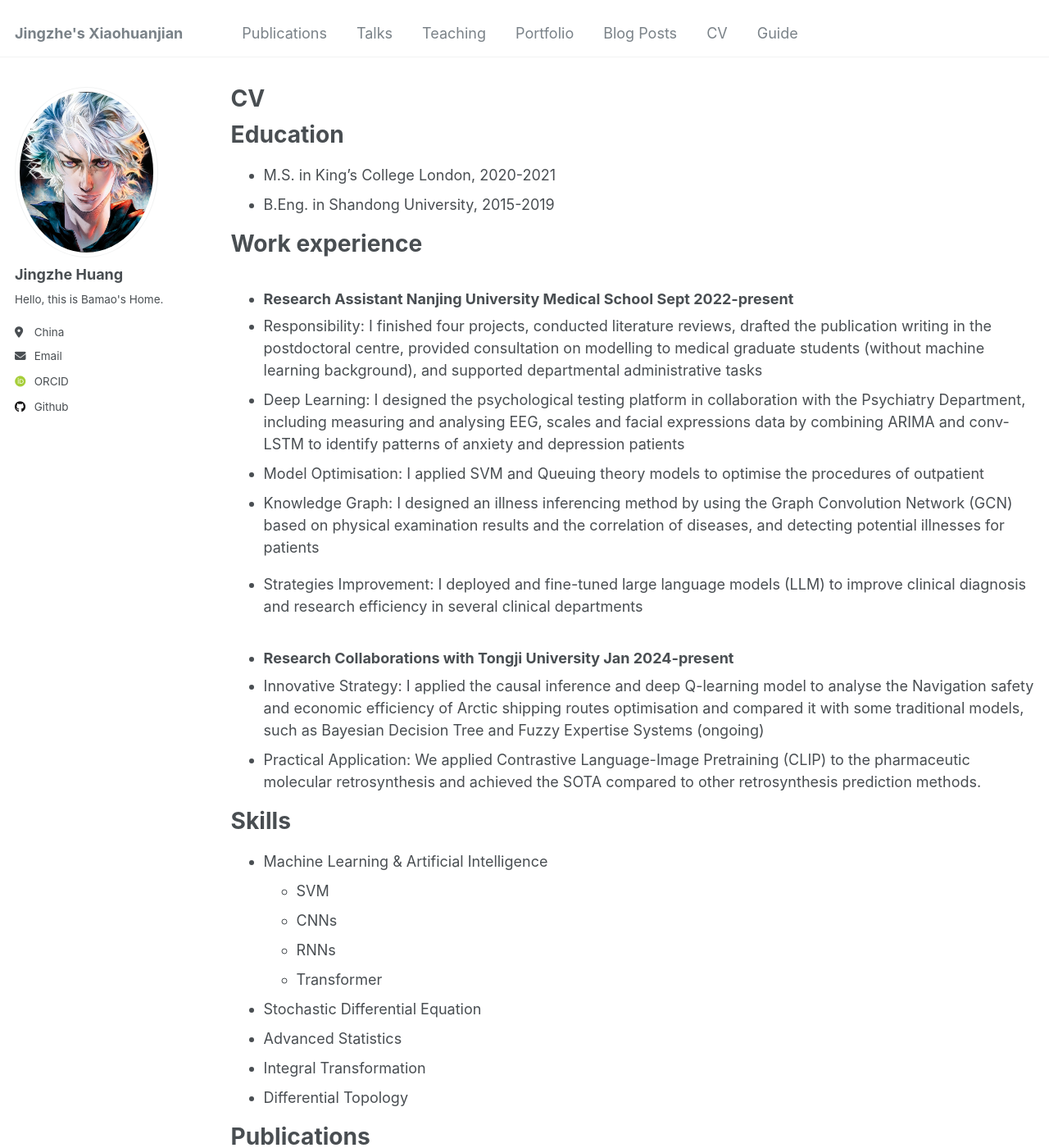
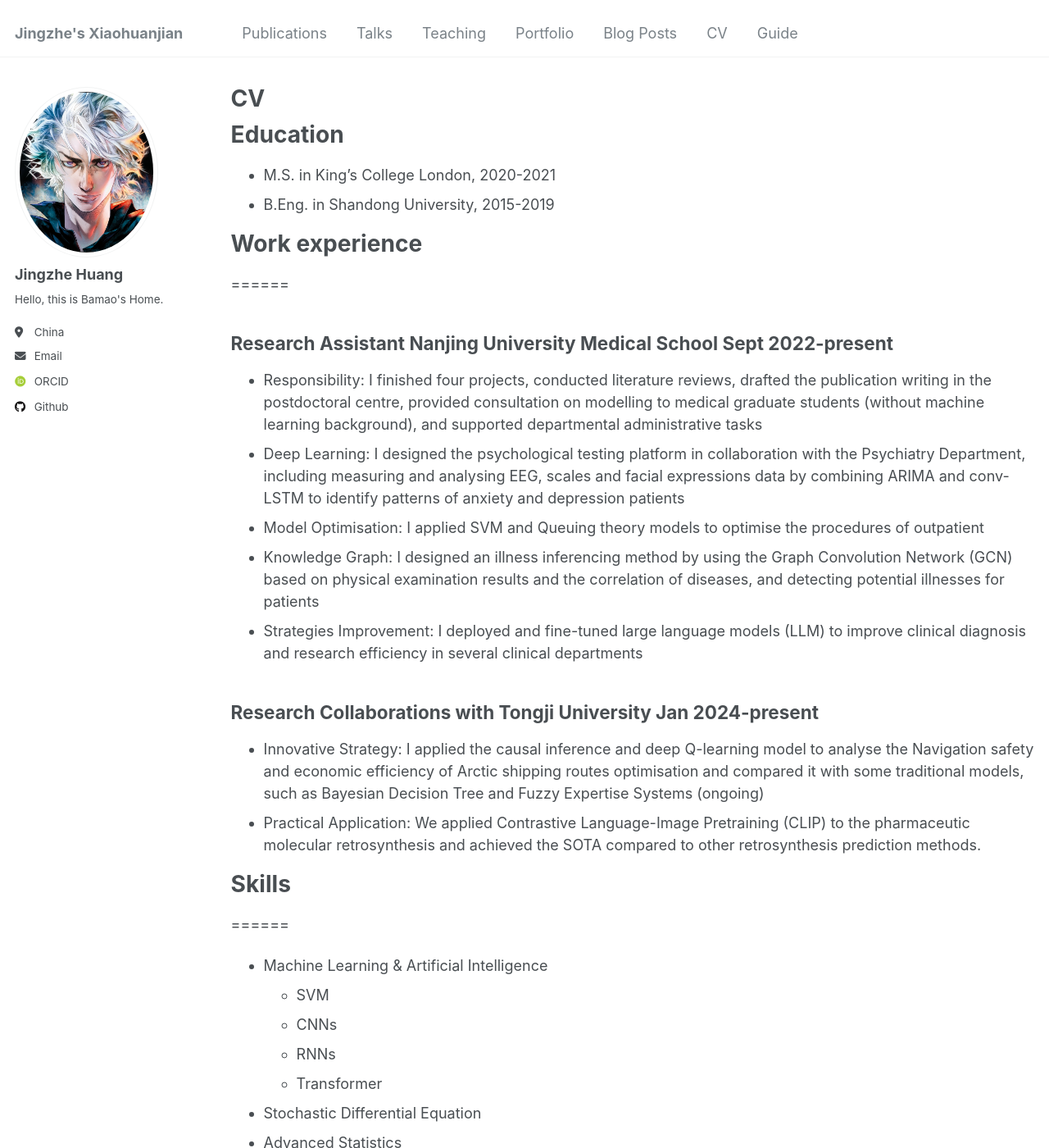
Before and after one commit to GingerHuang/GingerHuang.github.io, a Jekyll site: the page built from _pages/cv.md, in a window 1280 px wide and 1400 px high. Shown: the whole window at 82% size. Built offline with Jekyll 4.4.1, drawn with Linux system fonts in a browser that asks for light colours; some web fonts are replaced.

Commit message:
Update cv.md

```diff
--- a/_pages/cv.md
+++ b/_pages/cv.md
@@ -14,21 +14,21 @@ Education
 * M.S. in King's College London, 2020-2021
 * B.Eng. in Shandong University, 2015-2019
 
-Work experience
+# Work experience
 ======
-* ### Research Assistant   Nanjing University Medical School   Sept 2022-present
+## Research Assistant   Nanjing University Medical School   Sept 2022-present
 * Responsibility:  I finished four projects, conducted literature reviews, drafted the publication writing in the postdoctoral centre, provided consultation on modelling to medical graduate students (without machine learning background), and supported departmental administrative tasks
 * Deep Learning: I designed the psychological testing platform in collaboration with the Psychiatry Department, including measuring and analysing EEG, scales and facial expressions data by combining ARIMA and conv-LSTM to identify patterns of anxiety and depression patients
 * Model Optimisation: I applied SVM and Queuing theory models to optimise the procedures of outpatient
 * Knowledge Graph: I designed an illness inferencing method by using the Graph Convolution Network (GCN) based on physical examination results and the correlation of diseases, and detecting potential illnesses for patients
 * Strategies Improvement: I deployed and fine-tuned large language models (LLM) to improve clinical diagnosis and research efficiency in several clinical departments
 
-* ### Research Collaborations   with Tongji University   Jan 2024-present
+## Research Collaborations   with Tongji University   Jan 2024-present
 * Innovative Strategy: I applied the causal inference and deep Q-learning model to analyse the Navigation safety and economic efficiency of Arctic shipping routes optimisation and compared it with some traditional models, such as Bayesian Decision Tree and Fuzzy Expertise Systems (ongoing)
 * Practical Application: We applied Contrastive Language-Image Pretraining (CLIP) to the pharmaceutic molecular retrosynthesis and achieved the SOTA compared to other retrosynthesis prediction methods.
 
 
-Skills
+# Skills
 ======
 * Machine Learning & Artificial Intelligence
   * SVM
```
